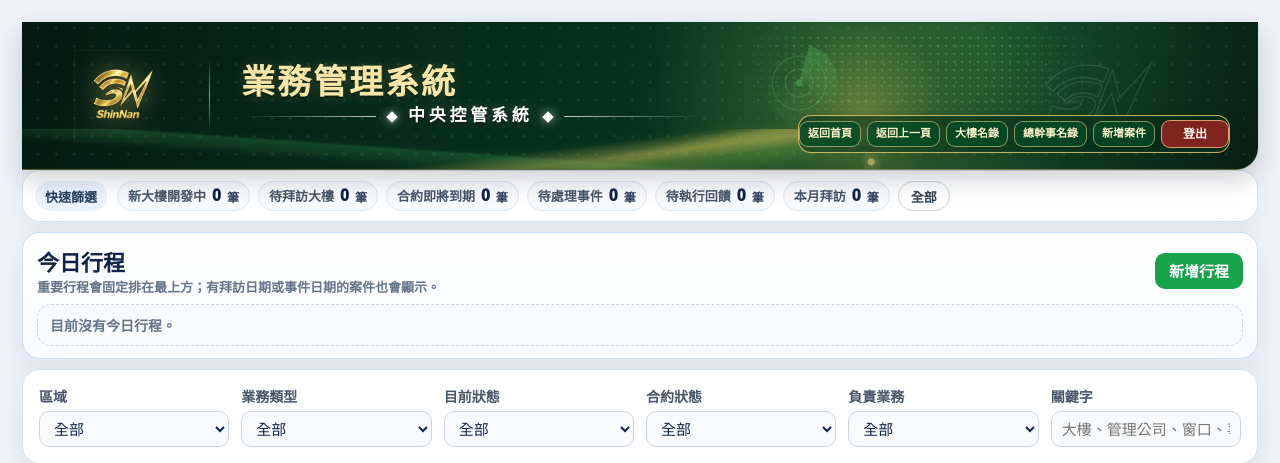
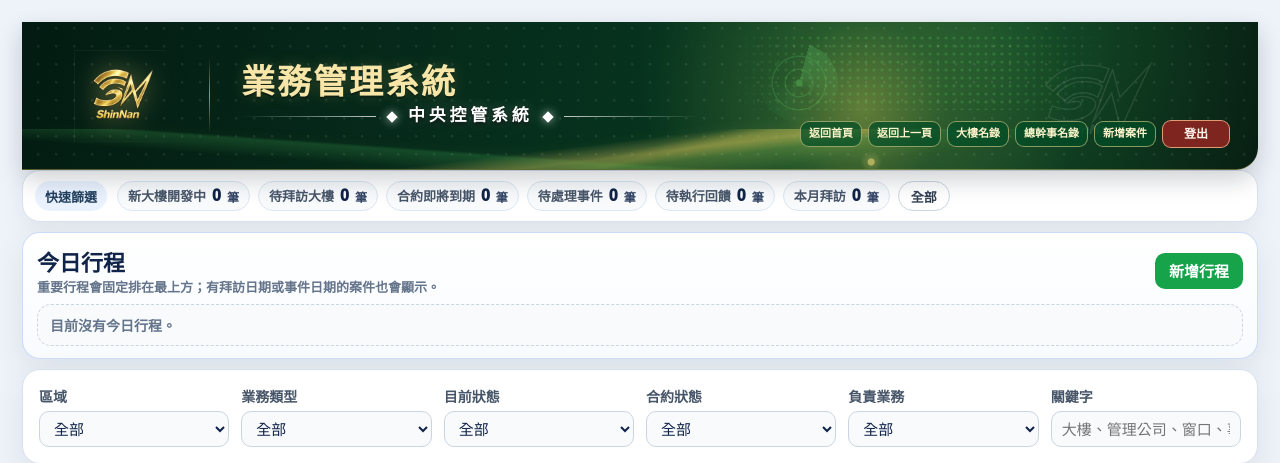
Before and after one commit to wesbe999/shinnan-erp-demo, a FastAPI app: page /admin/sales in a window 1280 px wide. Shown: the top 463 px of the page. Run offline with FastAPI, Linux system fonts and the light colour scheme; data that the repository does not hold is empty.

Commit message:
fix: remove border/background/shadow from web-title-actions container

```diff
--- a/app/static/web_title_unified.css
+++ b/app/static/web_title_unified.css
@@ -159,6 +159,10 @@ align-self: end;
   justify-content: flex-end;
   max-width: 760px;
   padding: 9px 10px;
+  border: none !important;
+  background: transparent !important;
+  box-shadow: none !important;
+  backdrop-filter: none !important;
 }
 
 .web-title-actions button,
```
